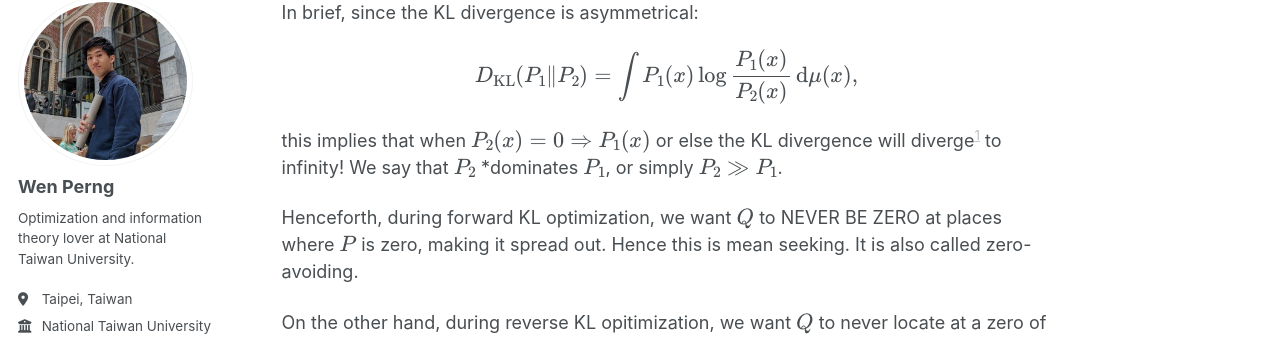
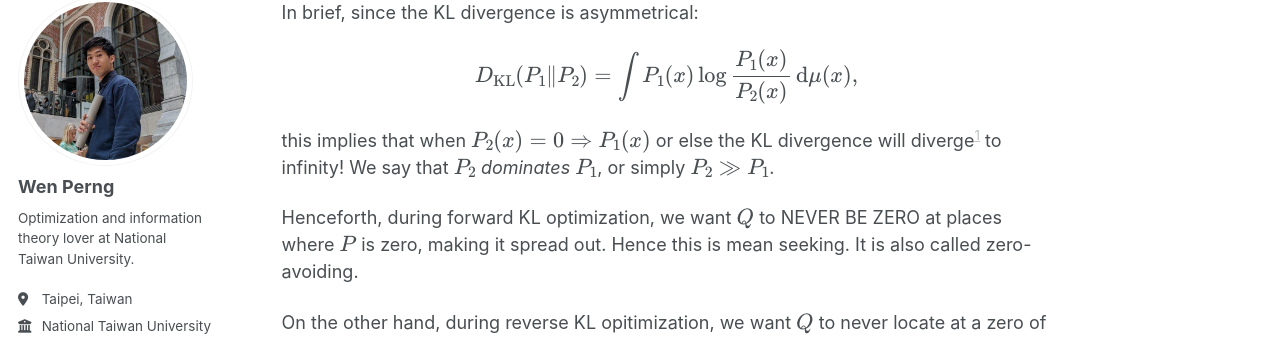
Before and after one commit to WenPerng/WenPerng.github.io, a Jekyll site: the page built from _posts/2025-08-29-blog-post.md, in a window 1280 px wide and 900 px high, scrolled down 1012 px. Shown: the part 103-441 px from the top of the window. Built offline with Jekyll 4.4.1, drawn with Linux system fonts in a browser that asks for light colours; some web fonts are replaced; a script that is not in the unit is left out.

Commit message:
some more fixes ><

```diff
--- a/_posts/2025-08-29-blog-post.md
+++ b/_posts/2025-08-29-blog-post.md
@@ -40,7 +40,7 @@ $$
 D_{\mathrm{KL}}(P_1\|P_2) = \int P_1(x) \log \frac{P_1(x)}{P_2(x)} \,\mathrm{d}\mu(x),
 $$
 </p>
-this implies that when \\(P_2(x) = 0 \Rightarrow P_1(x)\\) or else the KL divergence will diverge[^pun] to infinity! We say that \\(P_2\\) *dominates \\(P_1\\), or simply \\(P_2 \gg P_1\\).
+this implies that when \\(P_2(x) = 0 \Rightarrow P_1(x)\\) or else the KL divergence will diverge[^pun] to infinity! We say that \\(P_2\\) *dominates* \\(P_1\\), or simply \\(P_2 \gg P_1\\).
 
 [^pun]: KL divergence diverges! Pun intended. :)
 
```
Also changed, not shown: _posts/2025-09-04-blog-post.md (line endings or trailing spaces).
